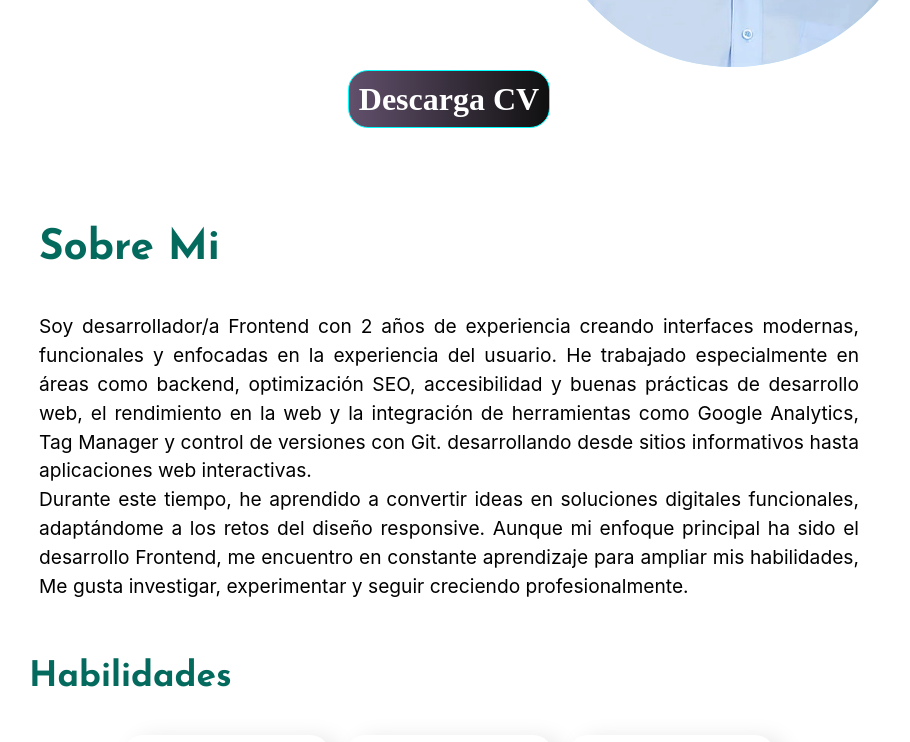
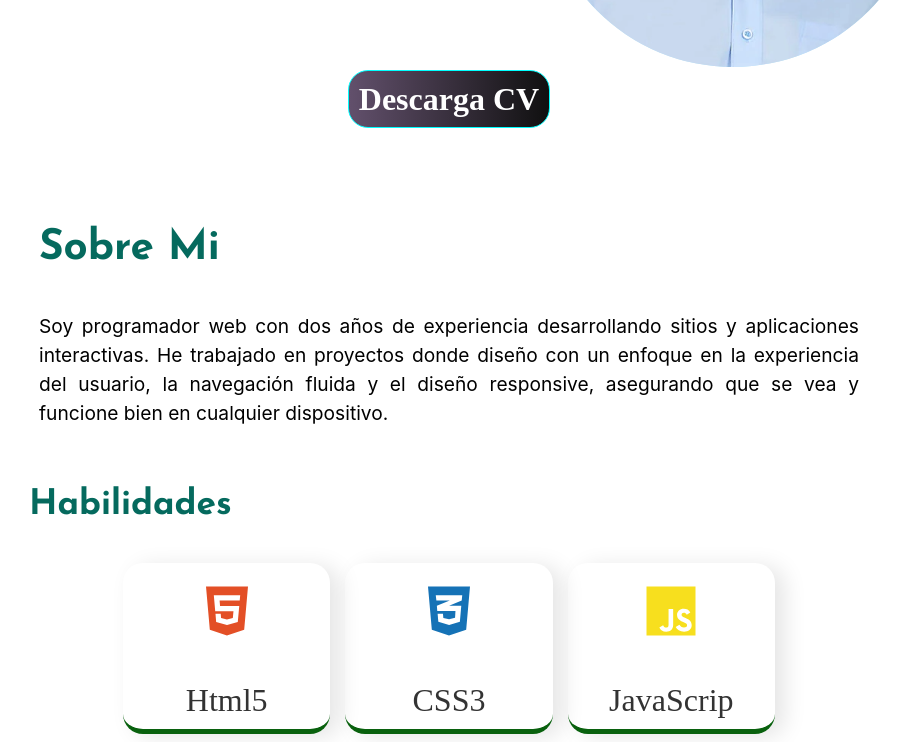
Before and after one commit to elmejorbruno/portafolio-web-bruno-ponce, a React (Vite) app: page / in a window 1280 px wide. Shown: the part 510-1252 px from the top of the page, without its empty margins (191-1101 px from the left). Built offline with nearby package versions, Linux system fonts and the light colour scheme; a web font is replaced by a local one.

Commit message:
Se agrego y ajusto el texto de la seccion sobre mi del portafolio en el archivo /AboutMeText.jsx

```diff
--- a/src/components/aboutMeSection/AboutMeText.jsx
+++ b/src/components/aboutMeSection/AboutMeText.jsx
@@ -4,9 +4,8 @@ const AboutMeText = () => {
   return (
     <ContainerText>
       <AboutTitle>Sobre Mi</AboutTitle>
-      <ParrafoAbout>Soy desarrollador/a Frontend con 2 años de experiencia creando interfaces modernas, funcionales y enfocadas en la experiencia del usuario. He trabajado especialmente en áreas como backend, optimización SEO, accesibilidad y buenas prácticas de desarrollo web, el rendimiento en la web y la integración de herramientas como Google Analytics, Tag Manager y control de versiones con Git. desarrollando desde sitios informativos hasta aplicaciones web interactivas.</ParrafoAbout>
+      <ParrafoAbout>Soy programador web con dos años de experiencia desarrollando sitios y aplicaciones interactivas. He trabajado en proyectos donde diseño con un enfoque en la experiencia del usuario, la navegación fluida y el diseño responsive, asegurando que se vea y funcione bien en cualquier dispositivo.</ParrafoAbout>
 
-<ParrafoAbout>Durante este tiempo, he aprendido a convertir ideas en soluciones digitales funcionales, adaptándome a los retos del diseño responsive. Aunque mi enfoque principal ha sido el desarrollo Frontend, me encuentro en constante aprendizaje para ampliar mis habilidades, Me gusta investigar, experimentar y seguir creciendo profesionalmente.</ParrafoAbout>
 
 
     </ContainerText>
```
